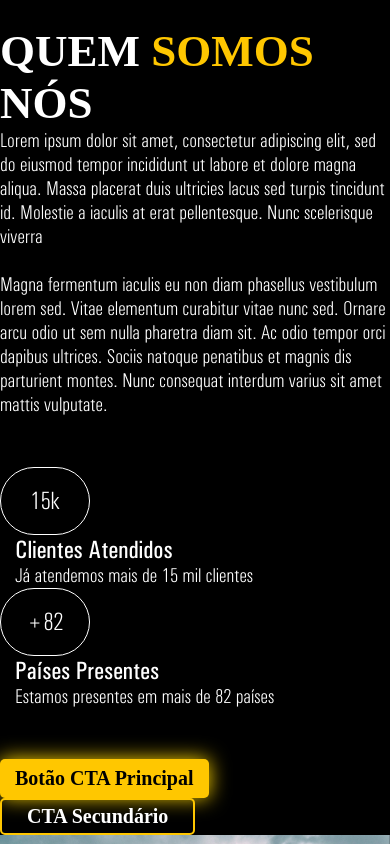
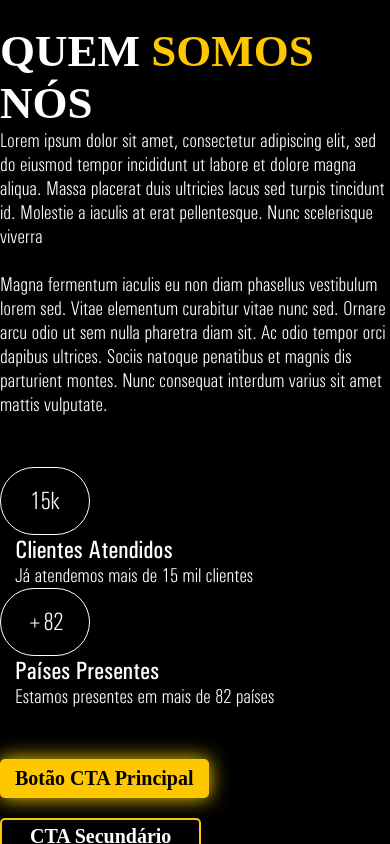
Before and after one commit to devnx-web/pesa_energia_next, a Next.js app: page /home/quemsomos in a window 390 px wide. Shown: the top 844 px of the page. Built offline with nearby package versions, Linux system fonts and the light colour scheme.

Commit message:
Update quemsomos.module.css

```diff
--- a/pages/home/quemsomos.module.css
+++ b/pages/home/quemsomos.module.css
@@ -84,3 +84,12 @@
     color: black;
     transition: 0.3s;
 }
+
+@media(max-width: 600px){
+    .button2{
+        padding-left: 28px;
+        padding-right: 28px;
+        margin-top: 20px;
+        margin-bottom: 50px;
+    }
+}
```
